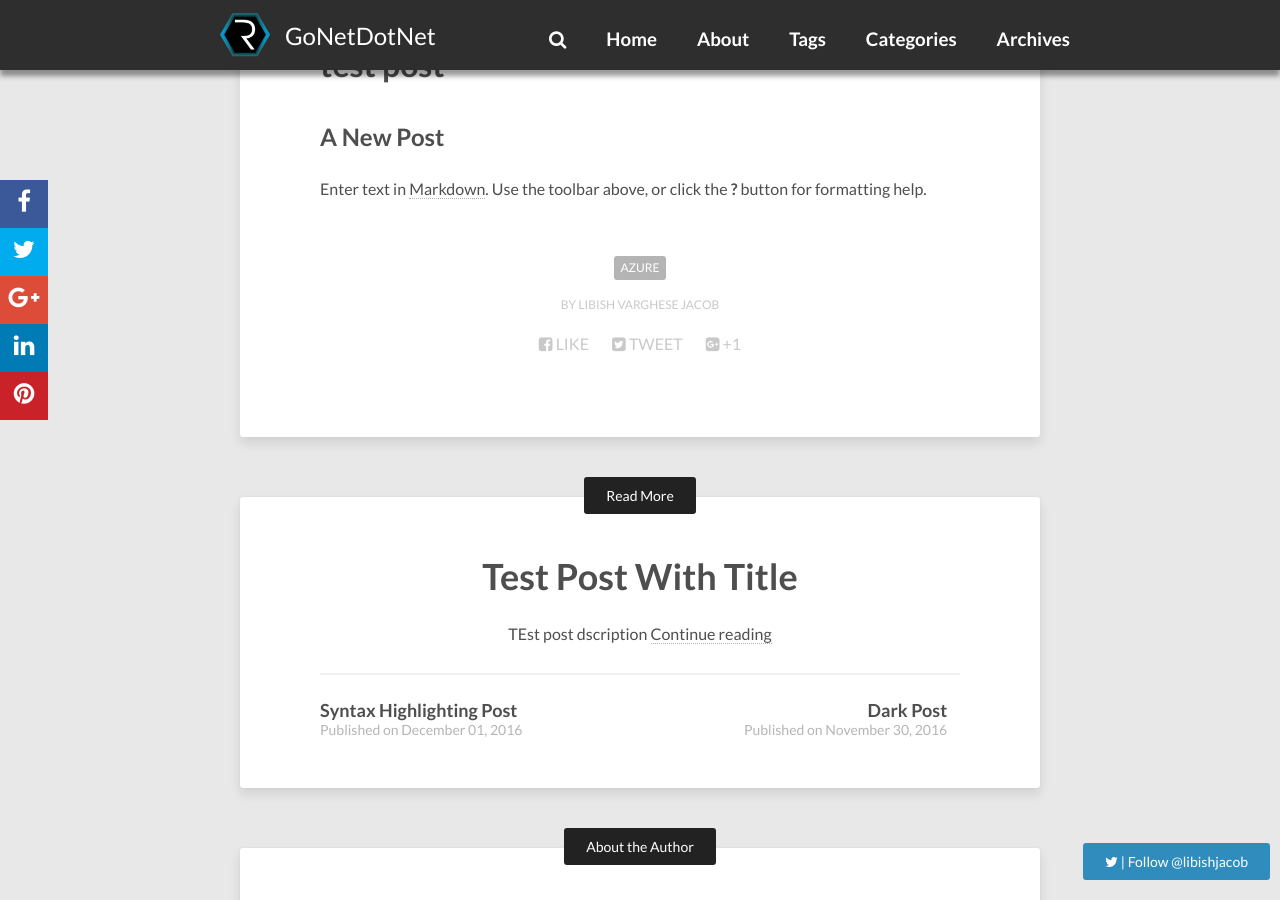
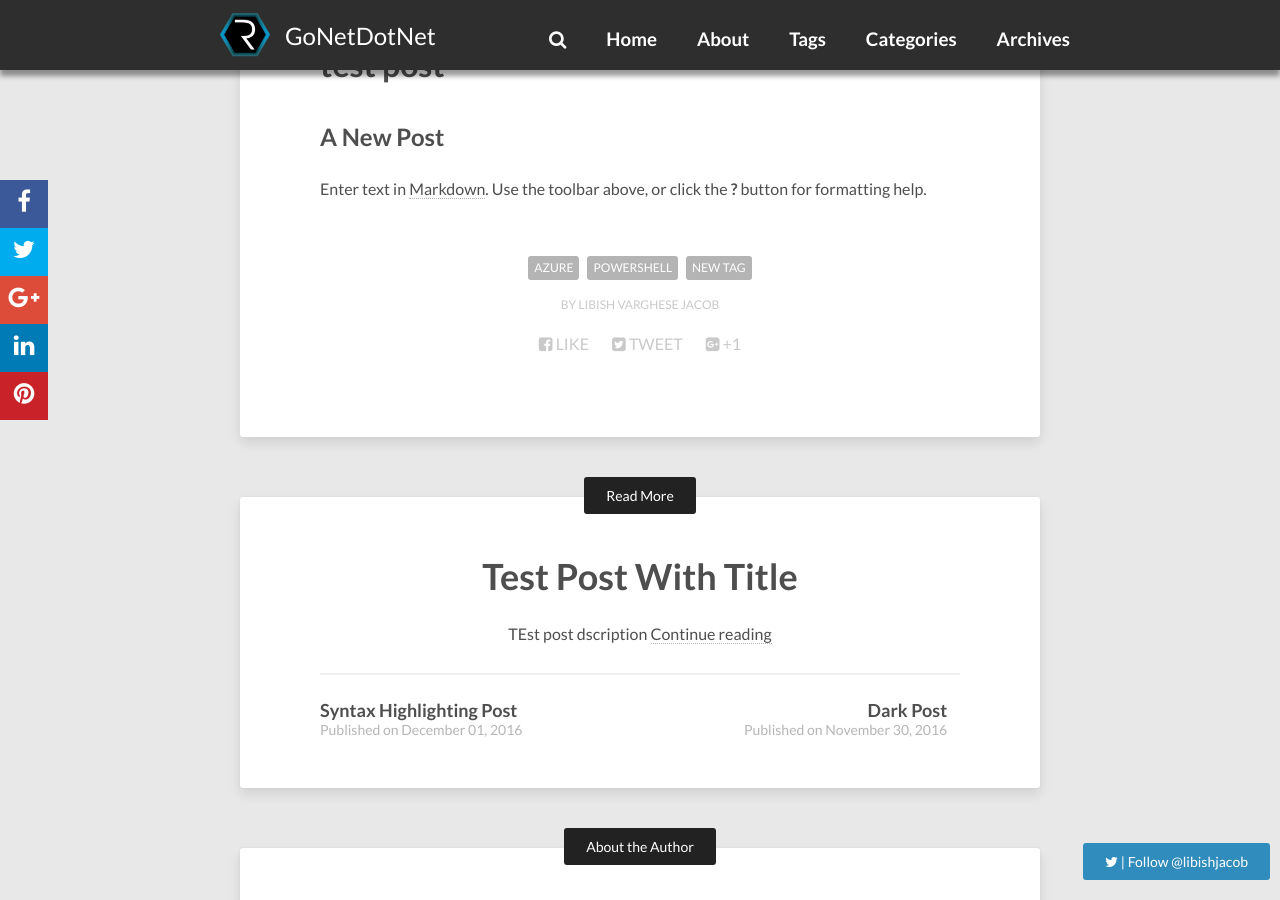
Before and after one commit to libish-jacob/Blog, a Jekyll site: the page built from _posts/2018-05-30-test-post.md, in a window 1280 px wide and 900 px high, scrolled down 388 px. Built offline with Jekyll 4.4.1, drawn with Linux system fonts in a browser that asks for light colours; nearby versions of some CDN libraries; comment, search, counter and statistics services are not loaded.

Commit message:
Create 2018-05-30-test-post.md

```diff
--- a/_posts/2018-05-30-test-post.md
+++ b/_posts/2018-05-30-test-post.md
@@ -5,6 +5,8 @@ published: true
 title: test post
 tags:
   - Azure
+  - Powershell
+  - new tag
 description: ac fgdf vfg df df dfv dfbv
 ---
 ## A New Post
```
